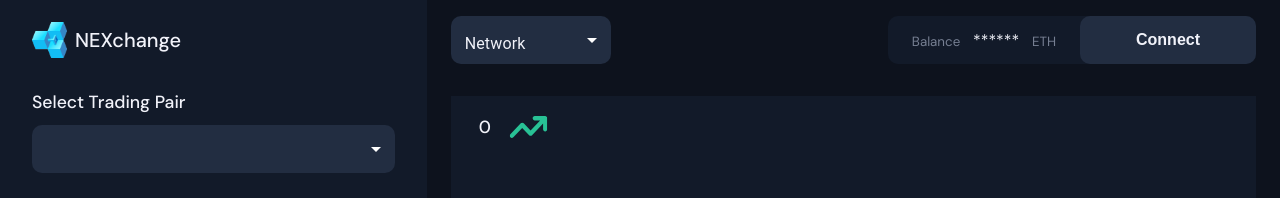
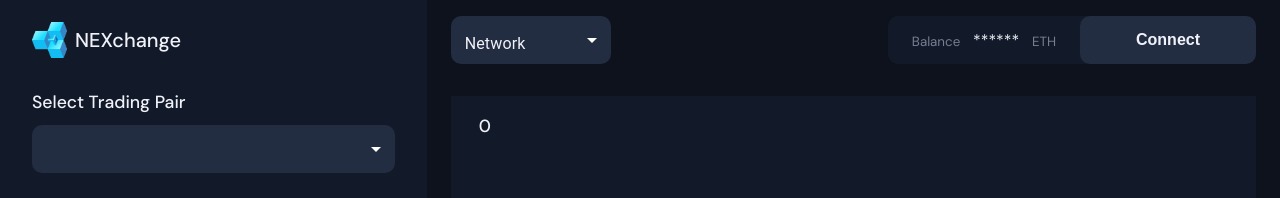
Before and after one commit to jeffreyhu16/dex-frontend, a React (Create React App) app: page / in a window 1280 px wide. Shown: the top 198 px of the page. Built offline with nearby package versions, Linux system fonts and the light colour scheme.

Commit message:
change display logic for image

```diff
--- a/src/components/PriceChart.jsx
+++ b/src/components/PriceChart.jsx
@@ -38,10 +38,12 @@ export default function PriceChart() {
 
                     <h2>{symbols.length && `${symbols[0]} / ${symbols[1]}`}</h2>
 
-                    <div className='flex'>
-                        <img src={upArrow} alt="Arrow down" />
-                        <span className='up'></span>
-                    </div>
+                    {priceChart &&
+                        <div className='flex'>
+                            <img src={priceChart.lastPriceChange === '+' ? upArrow : downArrow} alt="" />
+                            <span className='up'>{priceChart.lastPrice}</span>
+                        </div>
+                    }
 
                 </div>
             </div>
```
